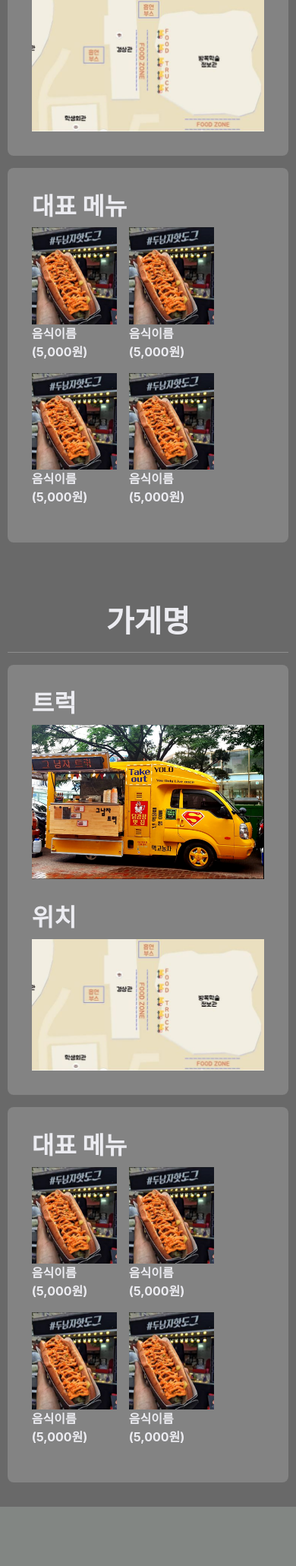
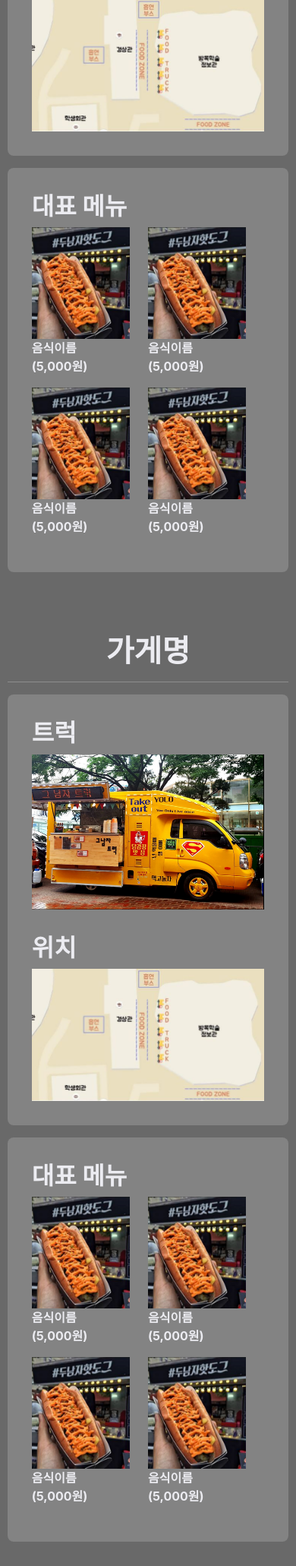
Before and after one commit to dahae0320/GNU_FestivalPage, a Django app: page / in a window 390 px wide. Shown: the part 860-2921 px from the top of the page at 76% size. Before the commit the page ends 2843 px from the top, so only its background shows below. Run offline with Django 3.2, Linux system fonts and the light colour scheme; some libraries are stand-ins or nearby versions.

Commit message:
대표 메뉴 반응형 적용

```diff
--- a/festival/static/festival/foodtruck.css
+++ b/festival/static/festival/foodtruck.css
@@ -107,10 +107,12 @@ header
 }
 
 .truck_bottom_img {
-    margin-right: 1em;
+    flex-basis: 25%;
+    padding-right: 1.5em;
 }
 
 .truck_bottom_img > img {
+    width: 100%;
 }
 
 .truck_bottom_img > p {
@@ -145,7 +147,6 @@ header
     .truck_top_image > img {
         width: 100%;
     }
-
 }
 
 @media screen and (max-width: 700px) {
@@ -174,7 +175,7 @@ header
 
 
 @media screen and (max-width: 470px) {
-    .truck_bottom_img > img {
-        width: 7rem;
+    .truck_bottom_img {
+        flex-basis: 50%;
     }
 }
```
Also changed, not shown: festival/templates/foodtruck.html (line endings or trailing spaces).
